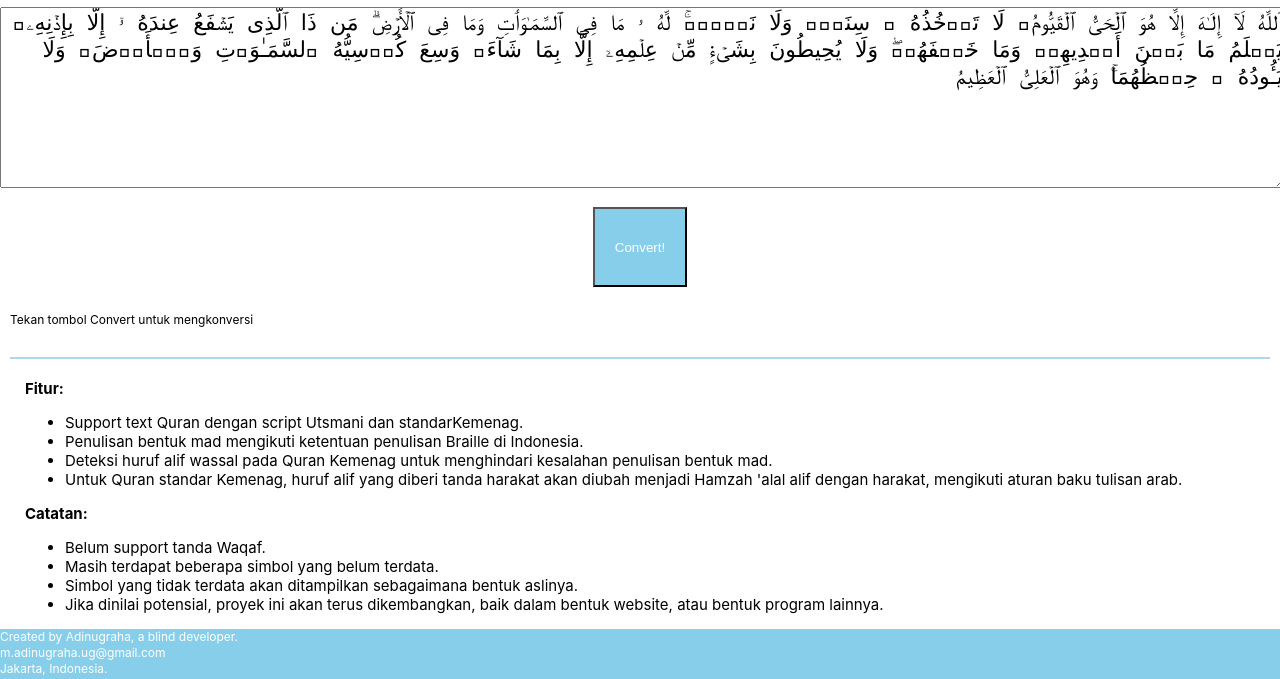
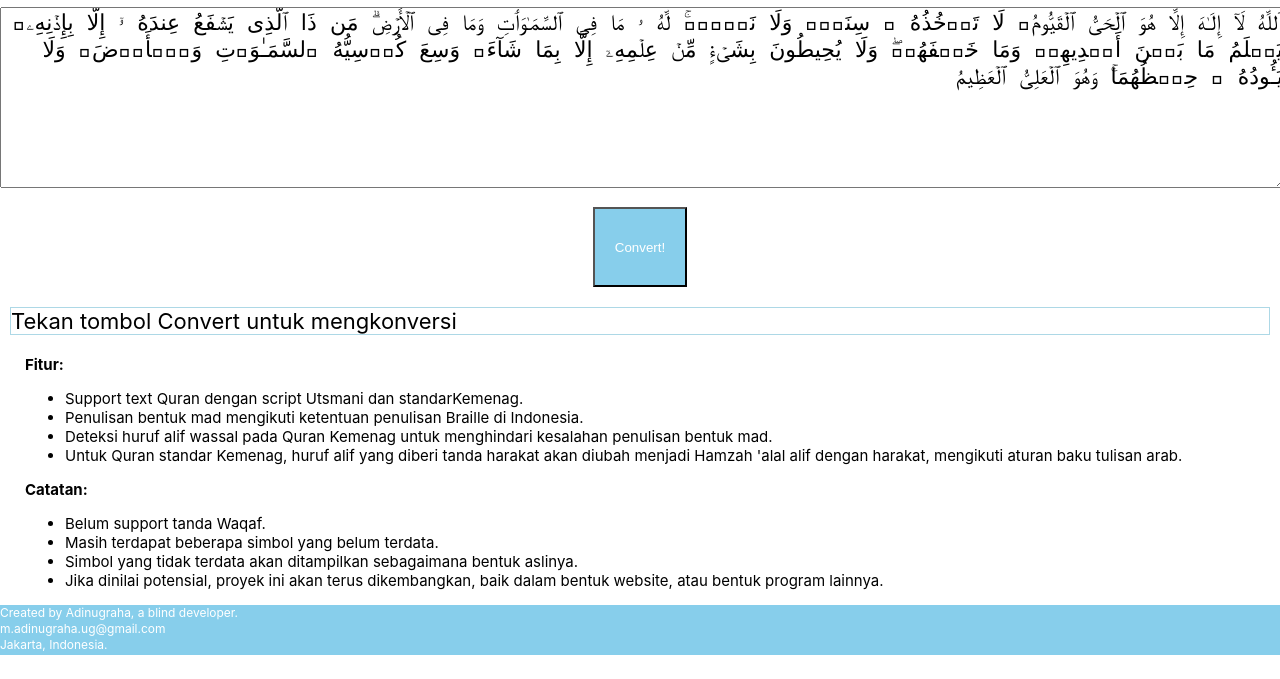
Before and after one commit to adinugraha2611/arabbrailleconverter, a plain HTML site: page index.html in a window 1280 px wide. Shown: the part 212-891 px from the top of the page. After the commit the page ends 867 px from the top, so only its background shows below. Drawn offline with Linux system fonts and the light colour scheme.

Commit message:
fix web laout

```diff
--- a/index.html
+++ b/index.html
@@ -18,8 +18,7 @@
 			<div class="button">
 				<input id="convert-button" type="button" tabindex="2" value="Convert!">
 			</div>
-			<label for="braille">Tekan tombol Convert untuk mengkonversi</label>
-			<div id="braille"  width="90%" tabindex="3"></div>
+			<div id="braille"  width="90%" tabindex="3">Tekan tombol Convert untuk mengkonversi</div>
 
 			<article>
 				<p>
```
